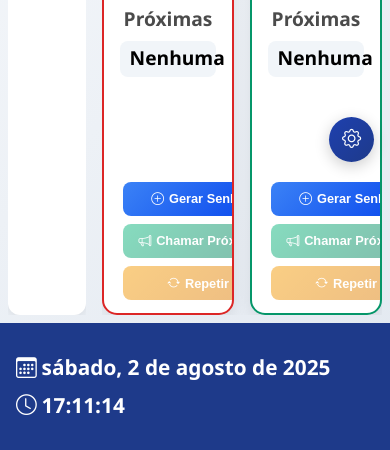
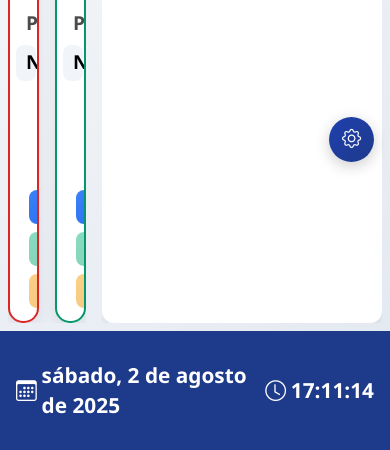
Before and after one commit to Diogo-netto/Sistema-de-Senhas, a plain HTML site: page index.html in a window 390 px wide. Shown: the part 394-844 px from the top of the page. Drawn offline with nearby package versions, Linux system fonts and the light colour scheme.

Commit message:
Atualiza estilo no CSS

```diff
--- a/style.css
+++ b/style.css
@@ -43,48 +43,7 @@ body {
   border-width: 0;
 }
 
-/* === 2. RESPONSIVIDADE === */
-@media (max-width: 768px) {
-  .container {
-    grid-template-columns: 1fr;
-    height: auto;
-    padding-bottom: 1rem;
-  }
 
-  .senhas-container {
-    grid-template-columns: 1fr;
-  }
-
-  .painel-lateral {
-    order: -1;
-  }
-
-  .btn-config {
-    bottom: 1rem;
-    right: 1rem;
-  }
-
-  .modal-content {
-    width: 95%;
-  }
-}
-
-@media (max-width: 480px) {
-  .controles-card {
-    flex-direction: column;
-  }
-
-  .header-content, .footer-content {
-    flex-wrap: wrap;
-    gap: 0.5rem;
-    justify-content: center;
-  }
-
-  .title-section h1 {
-    padding: 10px;
-    font-size: 1.2rem;
-  }
-}
 
 /* === 3. FEEDBACK VISUAL === */
 /* Animação para senha chamada */
@@ -180,14 +139,7 @@ body {
   box-shadow: 0 0 0 2px rgba(59, 130, 246, 0.2);
 }
 
-/* === RESPEITANDO PREFERÊNCIAS DE REDUÇÃO DE MOVIMENTO === */
-@media (prefers-reduced-motion: reduce) {
-  * {
-    animation-duration: 0.01ms !important;
-    transition-duration: 0.01ms !important;
-    scroll-behavior: auto !important;
-  }
-}
+
 
 /* Cabeçalho - Altura fixa e reduzida */
 .header {
```
